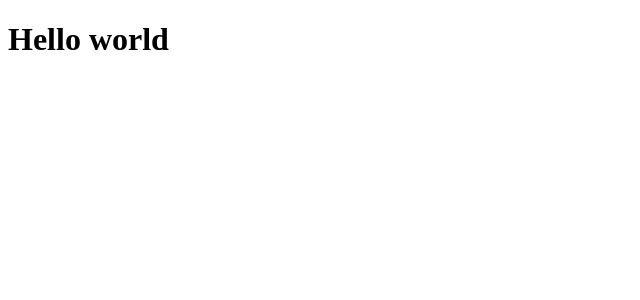
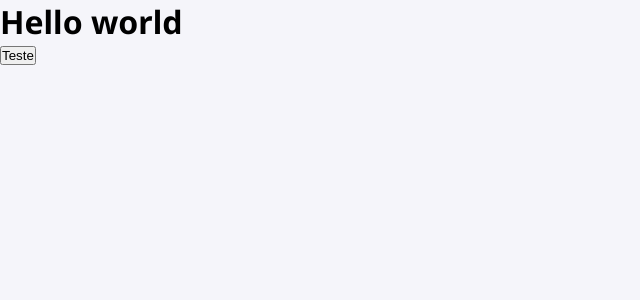
Before and after one commit to Manoelhns/adivinhe, a React (Vite) app: page / in a window 1280 px wide. Shown: the top 300 px of the page, without its empty margins (0-640 px from the left). Built offline with nearby package versions, Linux system fonts and the light colour scheme.

Commit message:
config css global

```diff
--- a/index.html
+++ b/index.html
@@ -2,9 +2,13 @@
 <html lang="en">
   <head>
     <meta charset="UTF-8" />
-    <link rel="icon" type="image/svg+xml" href="/favicon.svg" />
+    <link rel="icon" type="image/svg+xml" href="/icon.svg" />
     <meta name="viewport" content="width=device-width, initial-scale=1.0" />
-    <title>adivinhe</title>
+
+    <link rel="preconnect" href="https://fonts.googleapis.com">
+    <link rel="preconnect" href="https://fonts.gstatic.com" crossorigin>
+    <link href="https://fonts.googleapis.com/css2?family=Noto+Sans:ital,wght@0,100..900;1,100..900&display=swap" rel="stylesheet">
+    <title>Adivinhe</title>
   </head>
   <body>
     <div id="root"></div>
--- a/src/App.tsx
+++ b/src/App.tsx
@@ -1,5 +1,6 @@
 export default function() {
   return <div>
     <h1>Hello world</h1>
+    <button>Teste</button>
   </div>
 }
--- a/src/global.css
+++ b/src/global.css
@@ -0,0 +1,25 @@
+:root {
+ font-size: 16px;
+}
+
+* {
+  margin: 0;
+  padding: 0;
+  box-sizing: border-box;
+}
+
+body {
+    background-color: #f5f5fa;
+
+    font-family: "Noto Sans", serif;
+    font-optical-sizing: auto;
+}
+
+button {
+    cursor: pointer;
+    transition: filter 0.2s;
+}
+
+button:hover {
+    filter: brightness(0.9);
+}
```
